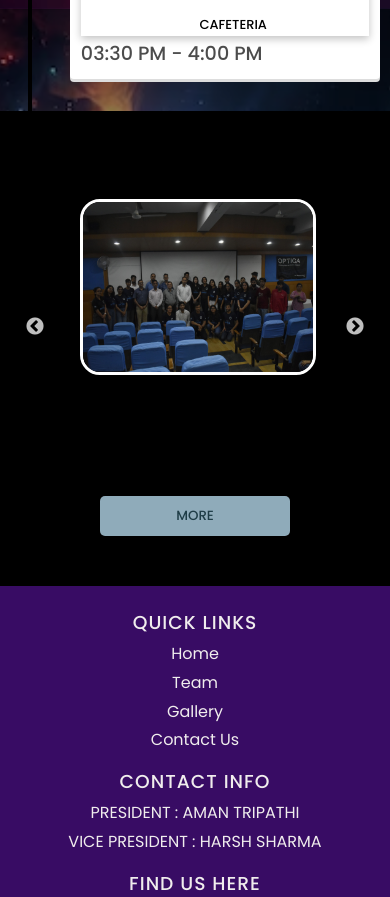
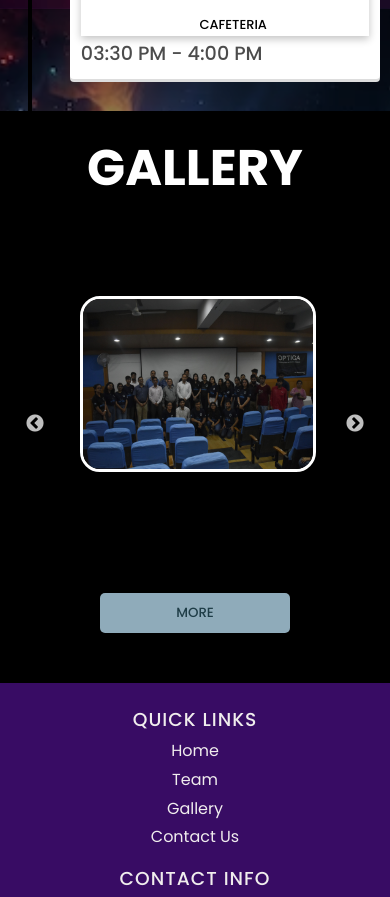
Before and after one commit to mehul1409/OIH-Project, a React (Create React App) app: page / in a window 390 px wide. Shown: the part 3080-3977 px from the top of the page. Built offline with nearby package versions, Linux system fonts and the light colour scheme; some icons are missing; a web font is replaced by a local one.

Commit message:
responsiveness of website

```diff
--- a/src/Components/Homepage/home-gallery/homeGallery.css
+++ b/src/Components/Homepage/home-gallery/homeGallery.css
@@ -29,6 +29,7 @@ justify-content: center;
 .gallery-card:hover{
 transform: scale(1.15);
 }
+
 .gallery-title{
   font-size: 70px;
   color: #fff;
--- a/src/Components/Homepage/home-gallery/homeGallery.js
+++ b/src/Components/Homepage/home-gallery/homeGallery.js
@@ -67,7 +67,7 @@ export default function HomeGallery() {
   return (
 
     <div className='gallery-body'>
-    <h1 className="gallery-title1">GALLERY</h1>
+    <h1 className="gallery-title">GALLERY</h1>
       <Slider {...settings}>
         {imgUrls.map((d) => (
 
```
